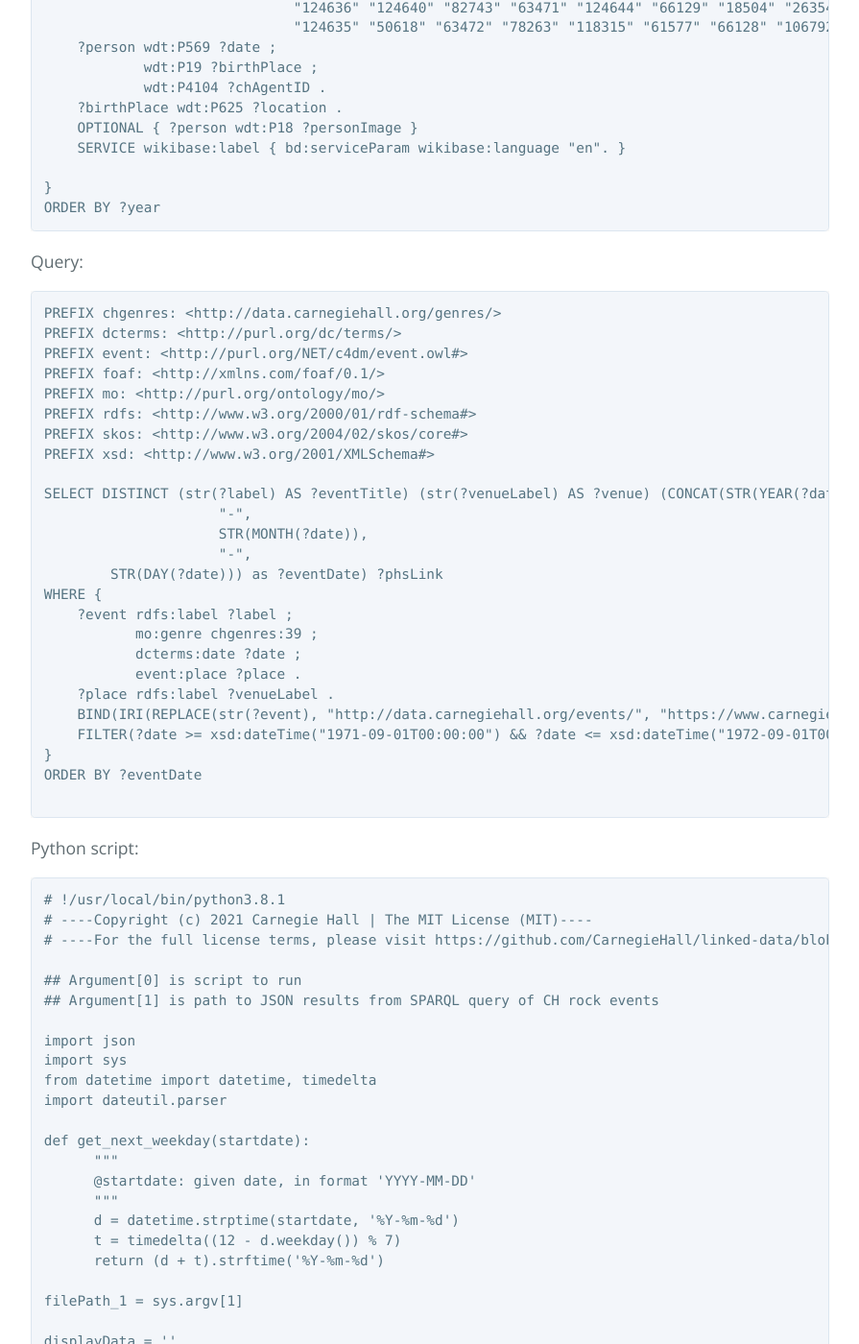
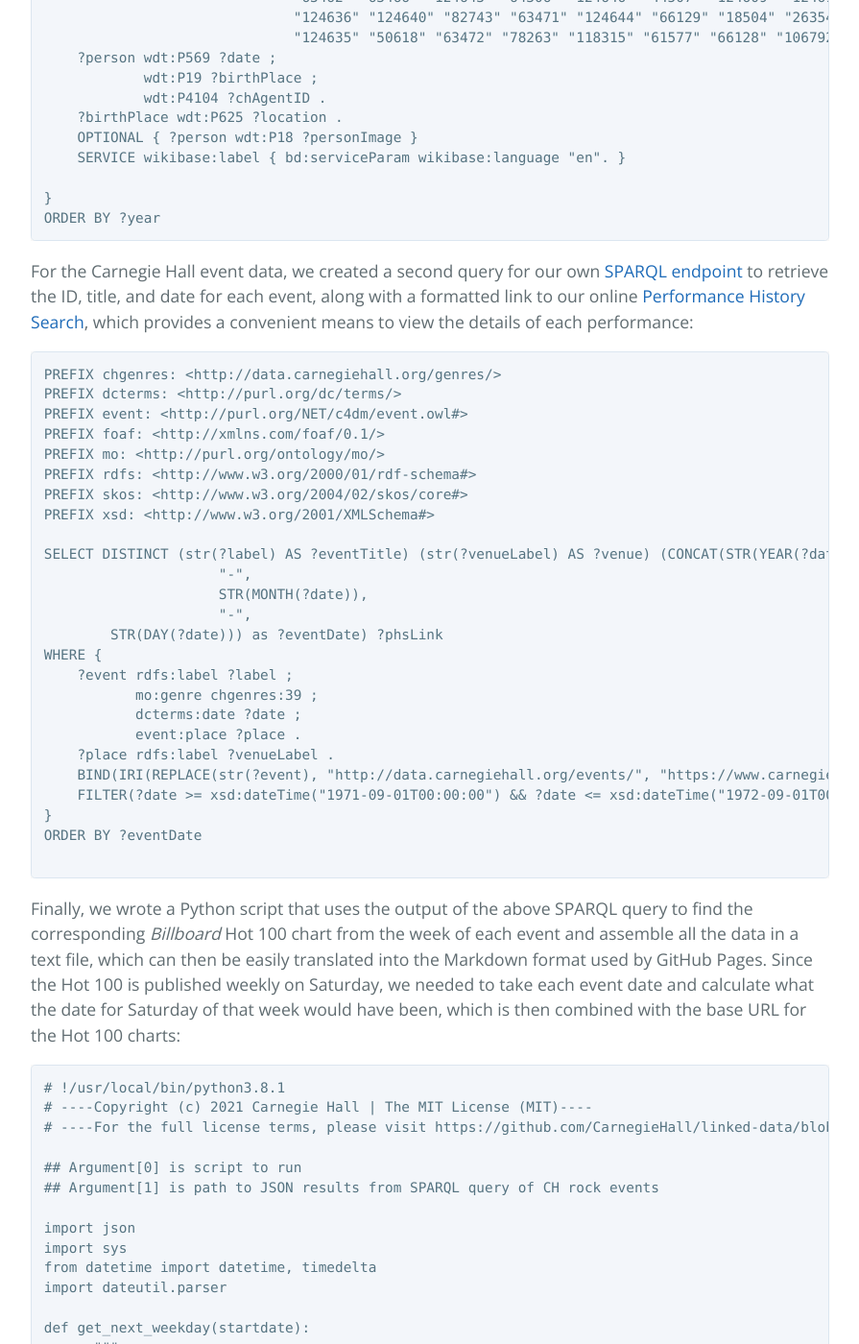
Before and after one commit to CarnegieHall/datalab, a Jekyll site: the page built from experiments/chdl-0011.md, in a window 1280 px wide and 1400 px high, scrolled down 7058 px. Shown: the whole window at 96% size, without its empty margins (192-1087 px from the left). Built offline with Jekyll 4.4.1, drawn with Linux system fonts in a browser that asks for light colours; our own code applies the rules of GitHub Pages for plain Markdown files; some of the changed text lies outside the part shown.

Commit message:
Update chdl-0011.md

````diff
--- a/experiments/chdl-0011.md
+++ b/experiments/chdl-0011.md
@@ -92,11 +92,8 @@ Carnegie Hall experienced a veritable rock explosion during its 1971-72 season,
 The years following the 1964 appearances by the Beatles and Rolling Stones showed steady yearly increases in the number of rock events at Carnegie Hall, from one in 1967-68, four in 1968-69, and 13 in 1969-70. But even given a jump to 38 events in 1970-71, the 64 rock concerts in 1971-72 marked a nearly unprecedented increase. As a means to being exploring the origins, impact, and cultural context of this period in both rock music's and Carnegie Hall's history, we correlated 1) a birthplace map of the performers on these events; 2) links to detailed performance information (where available); and 3) links to the <em>Billboard</em> Hot 100 charts corresponding to the week of each event.
 
 ## METHODS
-- what we did to build the experiment
-- what tools, data, languages, or other resources were used
+We first ran a very basic SPARQL query to obtain the Carnegie Hall name IDs (e.g. this ID for <a href="http://data.carnegiehall.org/names/11159" target="_blank">Neil Young</a>), which we used to create a Wikidata query to plot the birthplace of each performer on a map, using the Wikidata property for Carnegie Hall Agent ID, <a href="http://www.wikidata.org/entity/P4104" target="_blank">P4104</a>, and the query service's built-in map template:
 
-
-Wikidata query:
 ```
 #defaultView:Map
 SELECT ?person ?personLabel ?personImage ?birthPlaceLabel ?location (YEAR(?date) as ?year)
@@ -125,8 +122,8 @@ WHERE
 }
 ORDER BY ?year
 ```
+For the Carnegie Hall event data, we created a second query for our own <a href="http://data.carnegiehall.org/" target="_blank">SPARQL endpoint</a> to retrieve the ID, title, and date for each event, along with a formatted link to our online <a href="https://www.carnegiehall.org/About/History/Performance-History-Search"  target="_blank">Performance History Search</a>, which provides a convenient means to view the details of each performance:
 
-Query:
 ```
 PREFIX chgenres: <http://data.carnegiehall.org/genres/>
 PREFIX dcterms: <http://purl.org/dc/terms/>
@@ -154,8 +151,8 @@ WHERE {
 ORDER BY ?eventDate
 
 ```
+Finally, we wrote a Python script that uses the output of the above SPARQL query to find the corresponding <em>Billboard</em> Hot 100 chart from the week of each event and assemble all the data in a text file, which can then be easily translated into the Markdown format used by GitHub Pages. Since the Hot 100 is published weekly on Saturday, we needed to take each event date and calculate what the date for Saturday of that week would have been, which is then combined with the base URL for the Hot 100 charts:
 
-Python script:
 ```
 # !/usr/local/bin/python3.8.1
 # ----Copyright (c) 2021 Carnegie Hall | The MIT License (MIT)----
@@ -214,7 +211,7 @@ with open('rockEvents.txt', 'w') as textFile:
 
 ## CONCLUSIONS
 ### what we learned
-- summarize, add date for appended thoughts
+Wikidata’s out-of-the-box display templates are a wonderful way to easily create data visualizations, and do not require hosting your own dataset or creating your own visualization tools. They allow us to leverage the Carnegie Hall Agent ID property to surface interesting connections between CH’s named entities and external data/resources.
 
 ### further investigation
 - things we could not figure out/tool limitations
````
